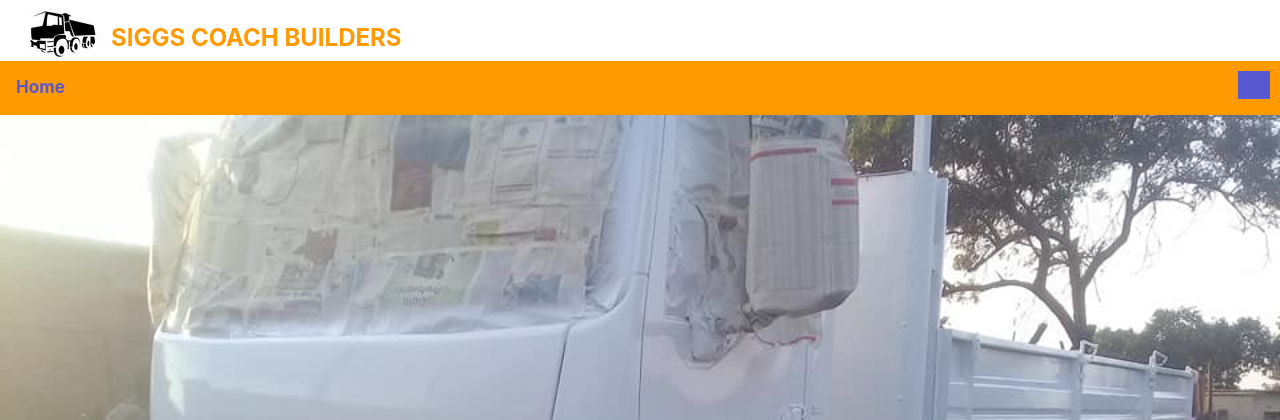
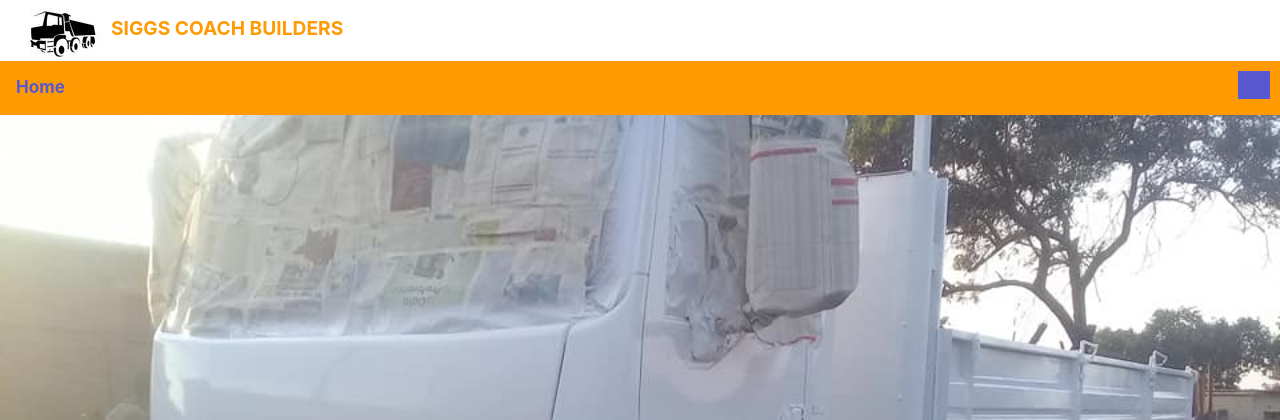
Before and after one commit to delane-nyaruni/delane-nyaruni.github.io, a PHP site: the page made by siggs coach builders/index.html in a window 1280 px wide. Shown: the top 420 px of the page. Run offline with PHP 8.4, Linux system fonts and the light colour scheme.

Commit message:
Update index.css

```diff
--- a/siggs coach builders/index.css
+++ b/siggs coach builders/index.css
@@ -12,7 +12,8 @@ body {
 }
 
 .companyName {
-    margin-top: 1em;
+    margin-top: .9em;
+    font-size: .8em;
 }
 
 .page-divider {
```
